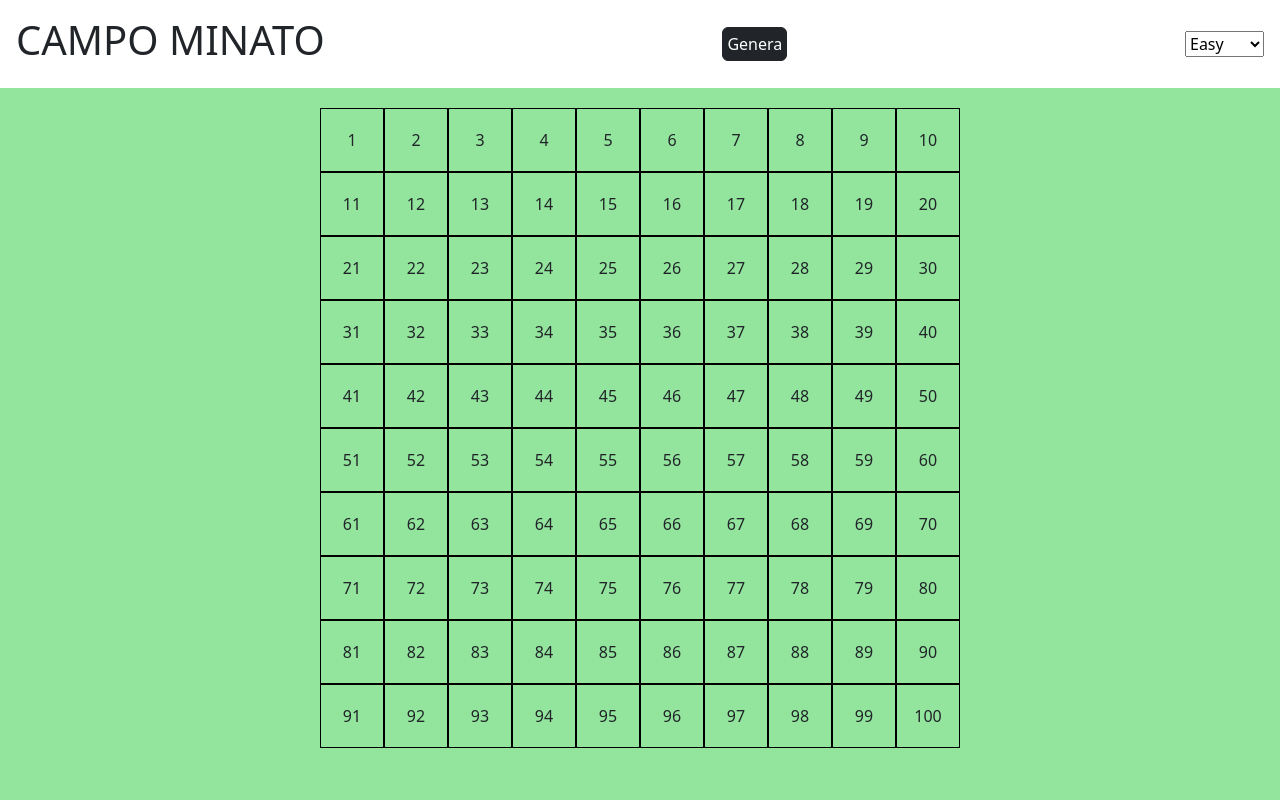
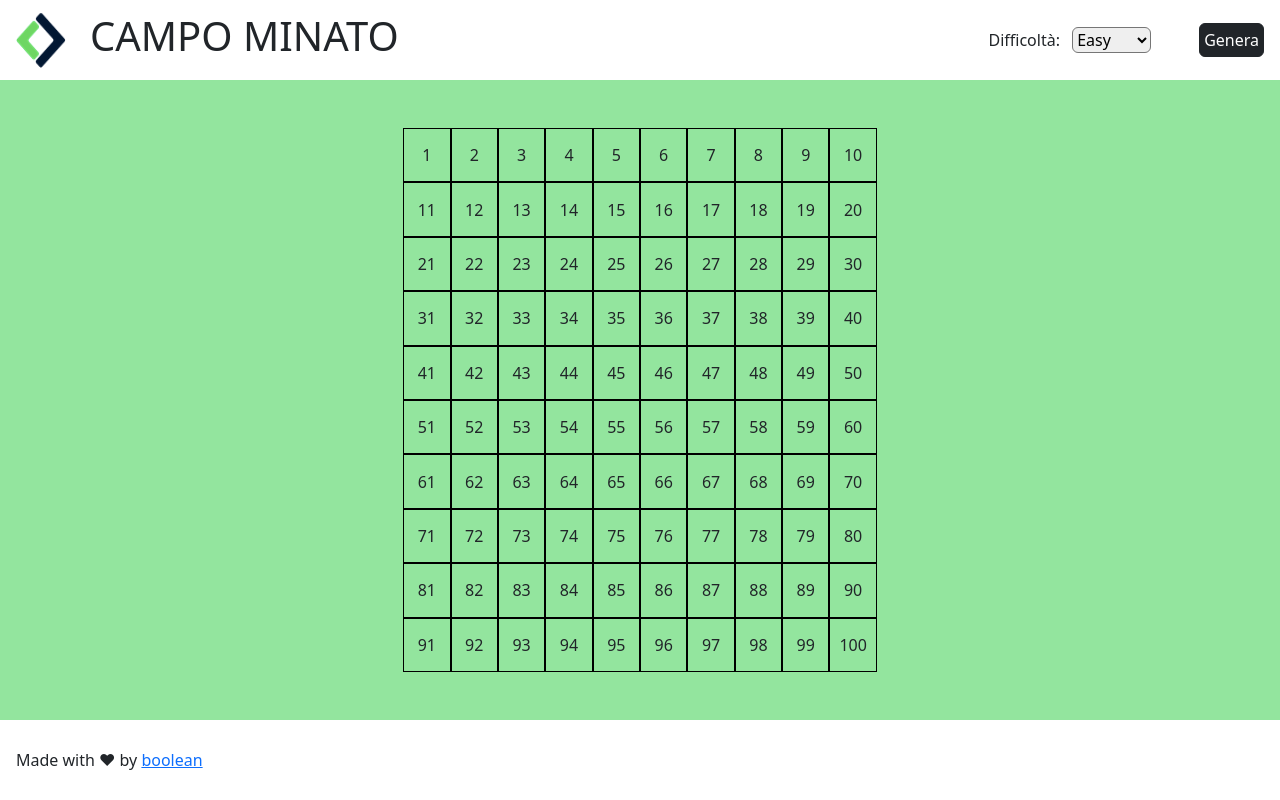
Before and after one commit to EliaMagris/js-campominato-grid, a plain HTML site: page index.html in a window 1280 px wide. Both pictures are taken after a click on the button "Genera". Drawn offline with nearby package versions, Linux system fonts and the light colour scheme.

Commit message:
esercizio completato

```diff
--- a/assets/css/style.css
+++ b/assets/css/style.css
@@ -9,14 +9,25 @@ body{
   background-color: rgb(147, 229, 158);
 }
 
-#griglia{
-    width: 50%;
-    margin: auto;
-    margin-top: 20px;
+header{
+    height: 10%;
 }
 
-.quadrati{
-    width: calc(100% / 10);
+main{
+    height: 80%;
+}
+
+footer{
+    height: 10%;
+}
+
+#griglia{
+    width: 40%;
+    margin: auto;
+    height: 100%;
+}
+
+.quadratobase{
     border: 1px solid black;
     aspect-ratio: 1 / 1;
     display: flex;
@@ -24,6 +35,18 @@ body{
     align-items: center;
 }
 
+.quadrati{
+    width: calc(100% / 10);
+}
+
+.quadrati2{
+    width: calc(100% / 9);
+}
+
+.quadrati3{
+    width: calc(100% / 7);
+}
+
 .active{
     background-color: rgb(38, 38, 114);
     color: white;
--- a/assets/main.js
+++ b/assets/main.js
@@ -4,20 +4,26 @@ function startGame(){
 
     const griglia = document.getElementById("griglia");
 
-    griglia.innerHTML ="";
+    griglia.innerHTML = "";
 
     function GridElement(){
+
       let item = document.createElement('div');
-      item.classList.add('quadrati');
+      if(Number == 100){
+        item.classList.add('quadrati','quadratobase');
+
+      }else if(Number == 81){
+        item.classList.add('quadrati2','quadratobase');
+
+      }else{
+        item.classList.add('quadrati3','quadratobase');
+      }
       return item
     }
-
 
     for(let i = 0; i < Number; i++) {
 
         let quadrato = GridElement()
-
-
 
         quadrato.addEventListener('click', function(){
             console.log(this);
--- a/index.html
+++ b/index.html
@@ -1,30 +1,51 @@
 <!DOCTYPE html>
 <html lang="en">
+
 <head>
     <meta charset="UTF-8">
     <meta http-equiv="X-UA-Compatible" content="IE=edge">
     <meta name="viewport" content="width=device-width, initial-scale=1.0">
     <title>Griglia</title>
-    <link href="https://cdn.jsdelivr.net/npm/bootstrap@5.2.2/dist/css/bootstrap.min.css" rel="stylesheet" integrity="sha384-Zenh87qX5JnK2Jl0vWa8Ck2rdkQ2Bzep5IDxbcnCeuOxjzrPF/et3URy9Bv1WTRi" crossorigin="anonymous">
+    <link href="https://cdn.jsdelivr.net/npm/bootstrap@5.2.2/dist/css/bootstrap.min.css" rel="stylesheet"
+        integrity="sha384-Zenh87qX5JnK2Jl0vWa8Ck2rdkQ2Bzep5IDxbcnCeuOxjzrPF/et3URy9Bv1WTRi" crossorigin="anonymous">
     <link rel="stylesheet" href="assets/css/style.css">
 </head>
+
 <body>
-    <header  class="bg-white d-flex justify-content-between p-3 align-items-center">
-        <div><h1>CAMPO MINATO</h1></div>
-        <div><button class="p-1 btn btn-dark"  onclick="startGame();">Genera</button></div>
-        <select id="gameMod">
-            <option value="100" selected>Easy</option>
-            <option value="81">Normal</option>
-            <option value="49">Hard</option>
-        </select>
+    <header class="bg-white d-flex justify-content-between p-3 align-items-center">
+        <div class="d-flex">
+            <img class="pe-4" src="assets/img/Logo.png" alt="">
+            <h1>CAMPO MINATO</h1>
+        </div>
+        <div class="d-flex justify-content-between align-items-center">
+            <div>
+                <span class="mx-2">Difficoltà:</span>
+                <select id="gameMod" class="rounded-2 me-5">
+                    <option value="100" selected>Easy</option>
+                    <option value="81">Normal</option>
+                    <option value="49">Hard</option>
+                </select>
+            </div>
+
+            <div class="">
+                <button class="p-1 btn btn-dark" onclick="startGame();">Genera</button>
+            </div>
+
+        </div>
+
     </header>
-    <main>
+    <main class="p-5">
         <div id="griglia" class="d-flex justify-content-center flex-wrap"></div>
     </main>
-    <footer></footer>
-    <script src="https://cdn.jsdelivr.net/npm/bootstrap@5.2.2/dist/js/bootstrap.bundle.min.js" integrity="sha384-OERcA2EqjJCMA+/3y+gxIOqMEjwtxJY7qPCqsdltbNJuaOe923+mo//f6V8Qbsw3" crossorigin="anonymous"></script>
+    <footer class="bg-white d-flex align-items-center px-3">
+        <div>Made with &hearts; by <a href="https://boolean.careers/?utm_source=google&utm_campaign=it_search_brand&utm_medium=cpc&utm_content=boolean&utm_term=boolean&gclid=Cj0KCQjwwfiaBhC7ARIsAGvcPe4Y-SSOE7HxprPwqRIJ7FDLINXJ1h0_o4cctB0lm6B-zWAn3AvsH5saAuIVEALw_wcB" target="_blank">boolean</a></div>
+    </footer>
+    <script src="https://cdn.jsdelivr.net/npm/bootstrap@5.2.2/dist/js/bootstrap.bundle.min.js"
+        integrity="sha384-OERcA2EqjJCMA+/3y+gxIOqMEjwtxJY7qPCqsdltbNJuaOe923+mo//f6V8Qbsw3"
+        crossorigin="anonymous"></script>
     <script src="assets/main.js"></script>
 </body>
+
 </html>
 
 
```
Also changed, not shown: assets/img/Logo.png (added).
